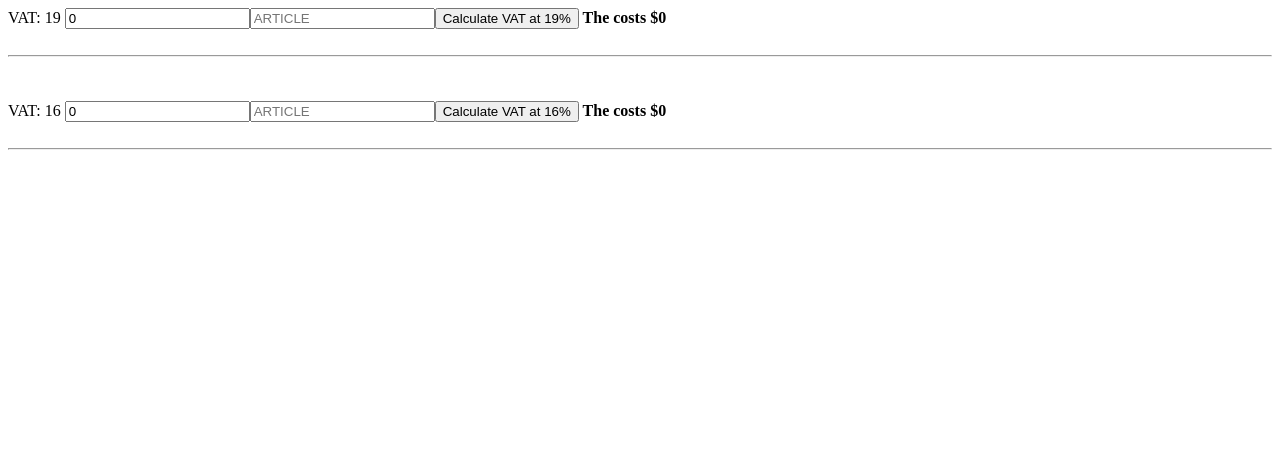
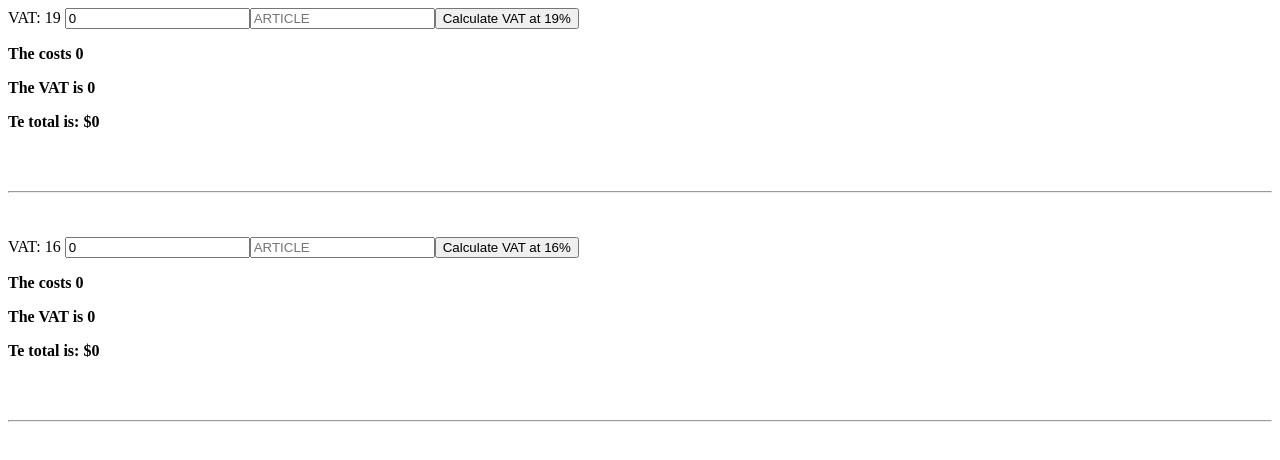
Before and after one commit to angelitaooo/wrap-up-exercise, an Angular app: page / in a window 1280 px wide. Shown: the top 460 px of the page. Built offline with nearby package versions, Linux system fonts and the light colour scheme.

Commit message:
refactor

```diff
--- a/src/app/vat/vat.service.ts
+++ b/src/app/vat/vat.service.ts
@@ -7,8 +7,12 @@ export class VatService {
 
   getVatForArticle(value: number, vat: number) {
     const result = value + value * (vat / 100);
+    return result;
 
-    return result;
+  }
+  getVat(value: number, vat: number){
+    const vatResult = value * (vat / 100);
+    return vatResult;
   }
 
 }
--- a/src/app/vat/vat/vat.component.html
+++ b/src/app/vat/vat/vat.component.html
@@ -9,8 +9,9 @@ VAT: {{vat}}
 </app-primary-button>
 
 <strong>
-  The {{article}} costs
-  {{result | currency:'USD':true:'1.0'}}
+  <p>The {{article}} costs {{value}}</p>
+  <p>The VAT is {{ vatResult }}</p>
+  <p>Te total is: {{result | currency:'USD':true:'1.0'}}</p>
 </strong>
 
 <br>
--- a/src/app/vat/vat/vat.component.ts
+++ b/src/app/vat/vat/vat.component.ts
@@ -14,6 +14,7 @@ export class VatComponent implements OnInit {
   article;
   value = 0;
   result = 0;
+  vatResult = 0;
 
   constructor(
     private vatService: VatService
@@ -24,6 +25,7 @@ export class VatComponent implements OnInit {
 
   calculateVat() {
     this.result = this.vatService.getVatForArticle(this.value, this.vat);
+    this.vatResult = this.vatService.getVat(this.value, this.vat);
   }
 
 }
```
